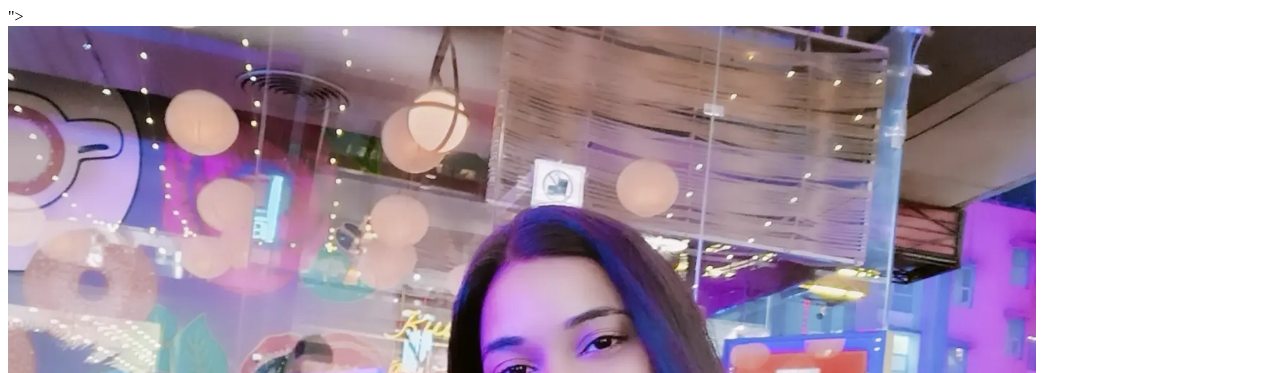
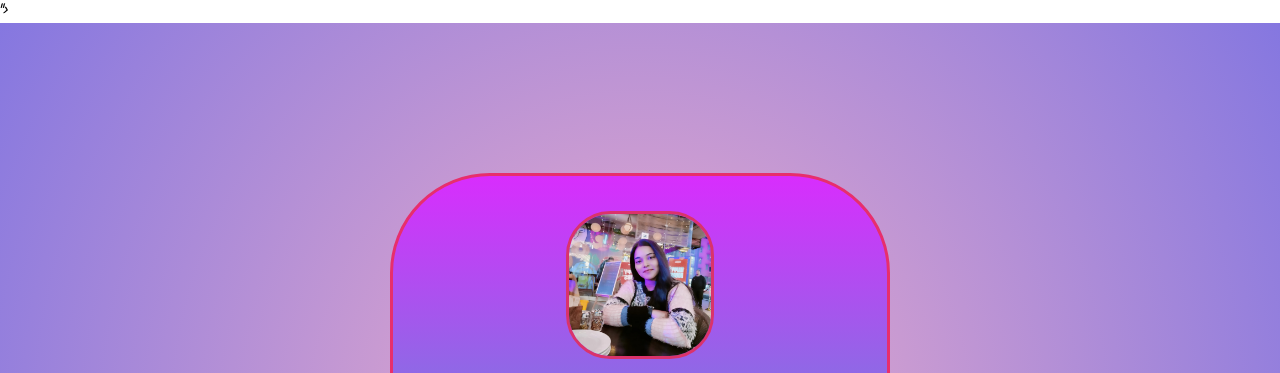
Before and after one commit to Saloni2112/Profile-Card, a plain HTML site: page index.html in a window 1280 px wide. Shown: the top 373 px of the page. Drawn offline with Linux system fonts and the light colour scheme; a web font is replaced by a local one.

Commit message:
first commit

```diff
--- a/index.html
+++ b/index.html
@@ -1,7 +1,7 @@
 <html>
     <head>
 <title>Social Media Profile</title>
-<link rel="stylesheet" href="style5.css">
+<link rel="stylesheet" href="style.css">
 <link rel="preconnect" href="https://fonts.googleapis.com">
 <link rel="preconnect" href="https://fonts.gstatic.com" crossorigin>
 <link href="https://fonts.googleapis.com/css2?family=Licorice&family=Satisfy&display=swap" rel="stylesheet">
```
